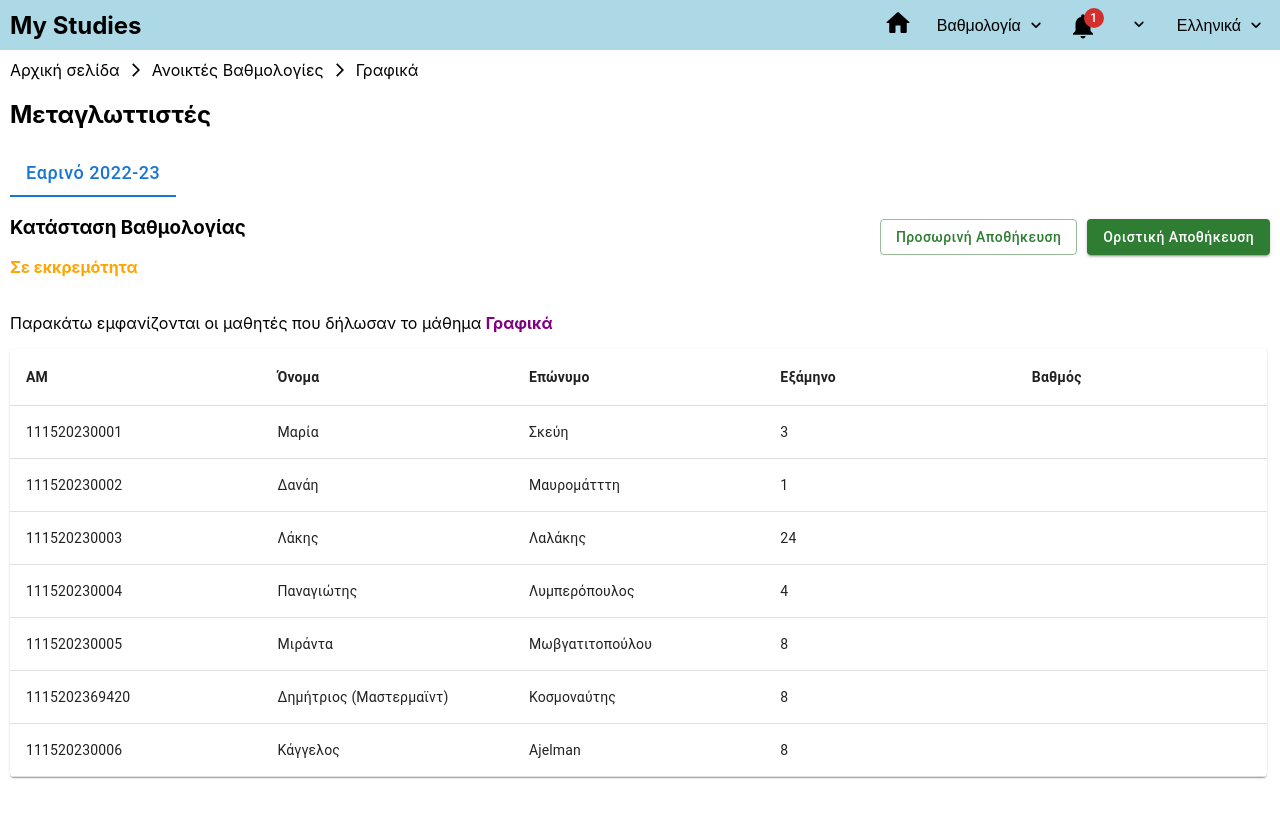
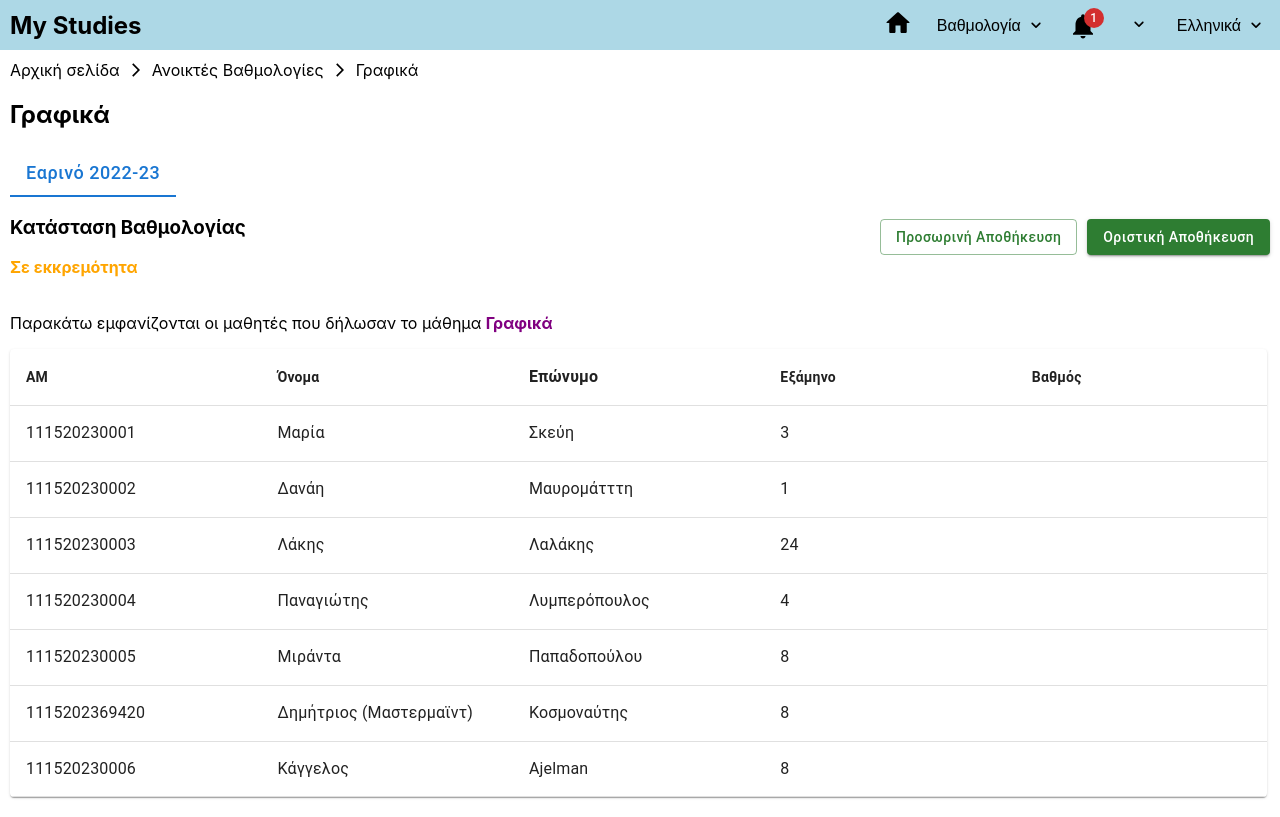
Before and after one commit to mgiannopoulos24/mystudiesv2, a React (Create React App) app: page /MainProf/SubjectsOpenScore/Graphics in a window 1280 px wide. Built offline with nearby package versions, Linux system fonts and the light colour scheme; no server answers.

Commit message:
Made the letters bigger

```diff
--- a/src/Scorecard/OpenScore/OpenScoreCompilers.jsx
+++ b/src/Scorecard/OpenScore/OpenScoreCompilers.jsx
@@ -89,11 +89,11 @@ const OpenScoreCompilers=()=>{
                     <TableBody>
                     {rows.map((row) => (
                         <TableRow key={row.id}>
-                            <TableCell component="th" scope="row">{row.id}</TableCell>
-                            <TableCell>{row.name}</TableCell>
-                            <TableCell>{row.surname}</TableCell>
-                            <TableCell>{row.semester}</TableCell>
-                            <TableCell>{row.grade}</TableCell>
+                            <TableCell style={{fontSize:16}}component="th" scope="row">{row.id}</TableCell>
+                            <TableCell style={{fontSize:16}}>{row.name}</TableCell>
+                            <TableCell style={{fontSize:16}}>{row.surname}</TableCell>
+                            <TableCell style={{fontSize:16}}>{row.semester}</TableCell>
+                            <TableCell style={{fontSize:16}}>{row.grade}</TableCell>
                         </TableRow>
                     ))}
                     </TableBody>
--- a/src/Scorecard/OpenScore/OpenScoreGraphics.jsx
+++ b/src/Scorecard/OpenScore/OpenScoreGraphics.jsx
@@ -23,7 +23,7 @@ const rows = [
     createData(111520230002, "Δανάη", "Μαυρομάτττη", 1, ),
     createData(111520230003, "Λάκης", "Λαλάκης", 24, 6.0),
     createData(111520230004, "Παναγιώτης", "Λυμπερόπουλος", 4 , 4.3),
-    createData(111520230005, "Mιράντα", "Mωβγατιτοπούλου", 8, ),
+    createData(111520230005, "Mιράντα", "Παπαδοπούλου", 8, ),
     createData(1115202369420, "Δημήτριος (Μαστερμαϊντ)", "Κοσμοναύτης", 8, ),
     createData(111520230006, "Κάγγελος", "Ajelman", 8, ),
 ];
@@ -55,7 +55,7 @@ const OpenScoreGraphics=()=>{
         <HeaderProf/>
         <Breadcrumbs/>
         <div className="row-graphics">
-            <h2>Μεταγλωττιστές</h2>
+            <h2>Γραφικά</h2>
         </div>
         <div className="tabs-graphics">
             <Tabs value={activeTab} onChange={handleTabChange}>
@@ -81,19 +81,19 @@ const OpenScoreGraphics=()=>{
                     <TableRow>
                         <StyledTableCell style={{ width: '20%', fontWeight: 'bold'}}>AM</StyledTableCell>
                         <StyledTableCell style={{ width: '20%', fontWeight: 'bold'}}>Όνομα</StyledTableCell>
-                        <StyledTableCell style={{ width: '20%', fontWeight: 'bold'}}>Επώνυμο</StyledTableCell>
+                        <StyledTableCell style={{ width: '20%', fontWeight: 'bold', fontSize:16}}>Επώνυμο</StyledTableCell>
                         <StyledTableCell style={{ width: '20%', fontWeight: 'bold'}}>Εξάμηνο</StyledTableCell>
                         <StyledTableCell style={{ width: '20%', fontWeight: 'bold'}}>Βαθμός</StyledTableCell>
                     </TableRow>
                     </TableHead>
                     <TableBody>
                     {rows.map((row) => (
-                        <TableRow key={row.id}>
-                            <TableCell component="th" scope="row">{row.id}</TableCell>
-                            <TableCell>{row.name}</TableCell>
-                            <TableCell>{row.surname}</TableCell>
-                            <TableCell>{row.semester}</TableCell>
-                            <TableCell>{row.grade}</TableCell>
+                        <TableRow style={{fontSize:16}} key={row.id}>
+                            <TableCell style={{fontSize:16}} component="th" scope="row">{row.id}</TableCell>
+                            <TableCell style={{fontSize:16}}>{row.name}</TableCell>
+                            <TableCell style={{fontSize:16}}>{row.surname}</TableCell>
+                            <TableCell style={{fontSize:16}}>{row.semester}</TableCell>
+                            <TableCell style={{fontSize:16}}>{row.grade}</TableCell>
                         </TableRow>
                     ))}
                     </TableBody>
```
